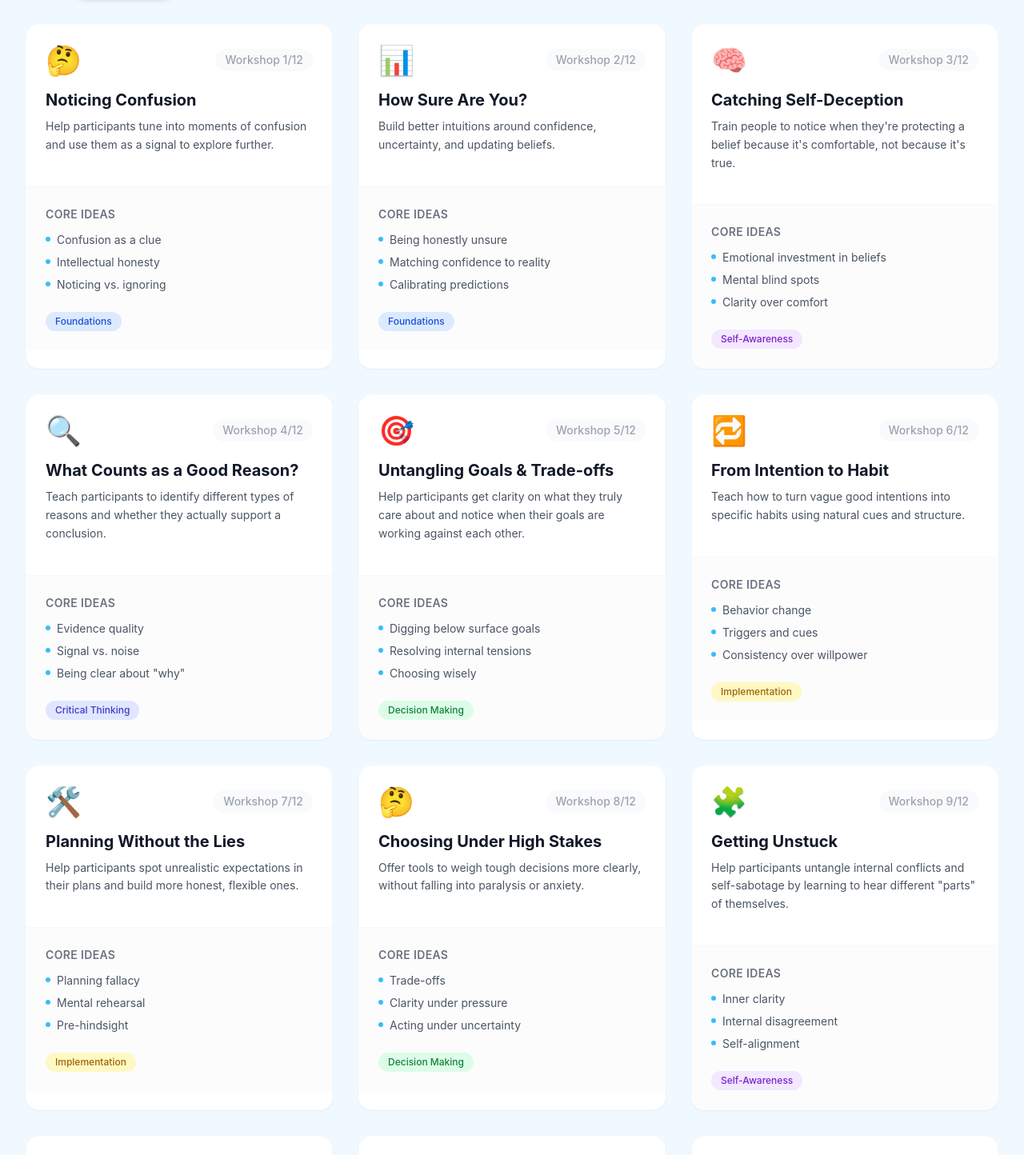
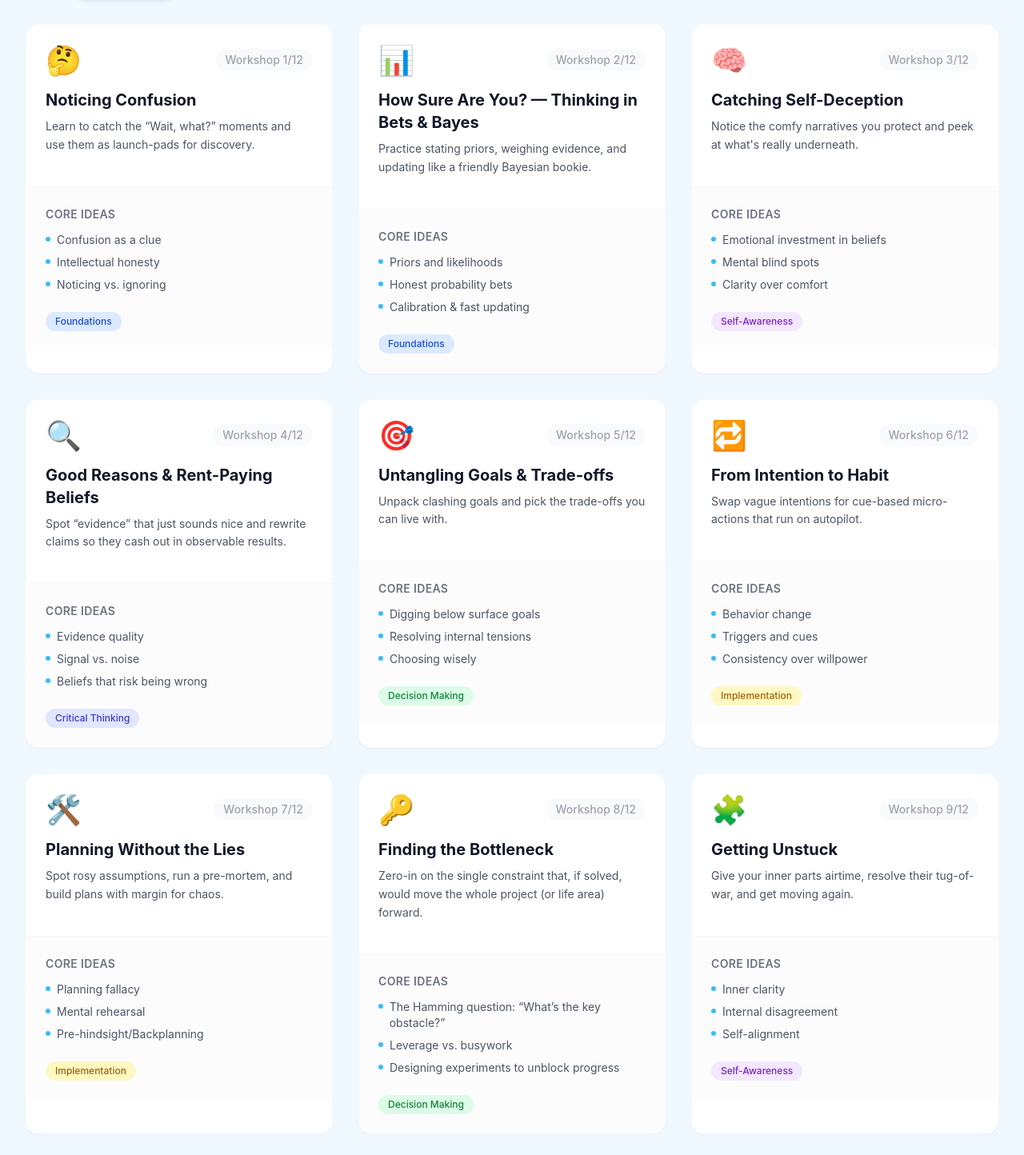
Before and after one commit to rdbcasillas/rationality-course, a Vue app: page /workshops in a window 1280 px wide. Shown: the part 238-1682 px from the top of the page at 80% size. Built offline with nearby package versions, Linux system fonts and the light colour scheme.

Commit message:
updated workshop card content and redirects file added in public folder

```diff
--- a/src/views/Workshops.vue
+++ b/src/views/Workshops.vue
@@ -1,6 +1,8 @@
 <template>
   <div class="max-w-7xl mx-auto px-4 sm:px-6 lg:px-8 py-12">
-    <h1 class="text-3xl md:text-4xl font-bold mb-12 text-center font-display bg-gradient-to-r from-primary-600 to-primary-800 bg-clip-text text-transparent">
+    <h1
+      class="text-3xl md:text-4xl font-bold mb-12 text-center font-display bg-gradient-to-r from-primary-600 to-primary-800 bg-clip-text text-transparent"
+    >
       Workshop Series
     </h1>
 
@@ -13,7 +15,7 @@
             'px-4 py-2 rounded-full text-sm font-medium transition-all duration-300',
             !activeCategory
               ? 'bg-gray-900 text-white shadow-md'
-              : 'bg-gray-100 text-gray-600 hover:bg-gray-200'
+              : 'bg-gray-100 text-gray-600 hover:bg-gray-200',
           ]"
         >
           All Workshops
@@ -26,7 +28,7 @@
             'px-4 py-2 rounded-full text-sm font-medium transition-all duration-300',
             activeCategory === category
               ? getCategoryActiveStyle(category)
-              : getCategoryInactiveStyle(category)
+              : getCategoryInactiveStyle(category),
           ]"
         >
           {{ category }}
@@ -44,20 +46,32 @@
         <!-- Card Header with Emoji and Number -->
         <div class="p-6 border-b border-gray-100/60">
           <div class="flex items-center justify-between mb-4">
-            <span class="text-4xl filter drop-shadow-sm transition-transform duration-300 group-hover:scale-110">{{ workshop.emoji }}</span>
-            <span class="text-sm font-medium text-gray-400 bg-gray-50 px-3 py-1 rounded-full">Workshop {{ workshop.number }}/12</span>
+            <span
+              class="text-4xl filter drop-shadow-sm transition-transform duration-300 group-hover:scale-110"
+              >{{ workshop.emoji }}</span
+            >
+            <span
+              class="text-sm font-medium text-gray-400 bg-gray-50 px-3 py-1 rounded-full"
+              >Workshop {{ workshop.number }}/12</span
+            >
           </div>
-          <h3 class="text-xl font-bold text-gray-900 mb-2 group-hover:text-primary-600 transition-colors duration-300">
+          <h3
+            class="text-xl font-bold text-gray-900 mb-2 group-hover:text-primary-600 transition-colors duration-300"
+          >
             {{ workshop.title }}
           </h3>
-          <p class="text-gray-600 text-sm mb-4 leading-relaxed">{{ workshop.goal }}</p>
+          <p class="text-gray-600 text-sm mb-4 leading-relaxed">
+            {{ workshop.goal }}
+          </p>
         </div>
 
         <!-- Card Content -->
         <div class="p-6 bg-gray-50/50">
           <!-- Core Ideas -->
           <div class="mb-4">
-            <h4 class="text-sm font-semibold text-gray-500 uppercase tracking-wide mb-3">
+            <h4
+              class="text-sm font-semibold text-gray-500 uppercase tracking-wide mb-3"
+            >
               Core Ideas
             </h4>
             <ul class="space-y-2">
@@ -67,7 +81,9 @@
                 class="text-sm text-gray-600 flex items-start animate-slide-up"
                 :style="{ animationDelay: `${idx * 100}ms` }"
               >
-                <span class="inline-block w-1.5 h-1.5 mt-1.5 mr-2 bg-primary-400 rounded-full"></span>
+                <span
+                  class="inline-block w-1.5 h-1.5 mt-1.5 mr-2 bg-primary-400 rounded-full"
+                ></span>
                 {{ idea }}
               </li>
             </ul>
@@ -97,7 +113,7 @@
             <span
               :class="[
                 'px-3 py-1 rounded-full text-xs font-medium transition-colors duration-300',
-                workshop.categoryColor
+                workshop.categoryColor,
               ]"
             >
               {{ workshop.category }}
@@ -113,231 +129,237 @@
 export default {
   data() {
     return {
-      activeCategory: '',
+      activeCategory: "",
       categoryStyles: {
-        'Foundations': {
-          active: 'bg-blue-600 text-white shadow-md',
-          inactive: 'bg-blue-100 text-blue-700 hover:bg-blue-200'
+        Foundations: {
+          active: "bg-blue-600 text-white shadow-md",
+          inactive: "bg-blue-100 text-blue-700 hover:bg-blue-200",
         },
-        'Self-Awareness': {
-          active: 'bg-purple-600 text-white shadow-md',
-          inactive: 'bg-purple-100 text-purple-700 hover:bg-purple-200'
+        "Self-Awareness": {
+          active: "bg-purple-600 text-white shadow-md",
+          inactive: "bg-purple-100 text-purple-700 hover:bg-purple-200",
         },
-        'Critical Thinking': {
-          active: 'bg-indigo-600 text-white shadow-md',
-          inactive: 'bg-indigo-100 text-indigo-700 hover:bg-indigo-200'
+        "Critical Thinking": {
+          active: "bg-indigo-600 text-white shadow-md",
+          inactive: "bg-indigo-100 text-indigo-700 hover:bg-indigo-200",
         },
-        'Decision Making': {
-          active: 'bg-green-600 text-white shadow-md',
-          inactive: 'bg-green-100 text-green-700 hover:bg-green-200'
+        "Decision Making": {
+          active: "bg-green-600 text-white shadow-md",
+          inactive: "bg-green-100 text-green-700 hover:bg-green-200",
         },
-        'Implementation': {
-          active: 'bg-yellow-600 text-white shadow-md',
-          inactive: 'bg-yellow-100 text-yellow-700 hover:bg-yellow-200'
-        }
+        Implementation: {
+          active: "bg-yellow-600 text-white shadow-md",
+          inactive: "bg-yellow-100 text-yellow-700 hover:bg-yellow-200",
+        },
       },
       workshops: [
         {
           number: 1,
-          emoji: '🤔',
-          title: 'Noticing Confusion',
-          subtitle: 'Learning to Notice Uncertainty',
-          goal: 'Help participants tune into moments of confusion and use them as a signal to explore further.',
+          emoji: "🤔",
+          title: "Noticing Confusion",
+          subtitle: "Turn confusion into a trailhead",
+          goal: "Learn to catch the “Wait, what?” moments and use them as launch-pads for discovery.",
           coreIdeas: [
-            'Confusion as a clue',
-            'Intellectual honesty',
-            'Noticing vs. ignoring'
+            "Confusion as a clue",
+            "Intellectual honesty",
+            "Noticing vs. ignoring",
           ],
-          category: 'Foundations',
-          categoryColor: 'bg-blue-100 text-blue-700',
-          slug: 'noticing-uncertainty'
+          category: "Foundations",
+          categoryColor: "bg-blue-100 text-blue-700",
+          slug: "noticing-uncertainty",
         },
         {
           number: 2,
-          emoji: '📊',
-          title: 'How Sure Are You?',
-          subtitle: 'Making Better Guesses About the World',
-          goal: 'Build better intuitions around confidence, uncertainty, and updating beliefs.',
+          emoji: "📊",
+          title: "How Sure Are You? — Thinking in Bets & Bayes",
+          subtitle: "Tuning your inner odds-maker",
+          goal: "Practice stating priors, weighing evidence, and updating like a friendly Bayesian bookie.",
           coreIdeas: [
-            'Being honestly unsure',
-            'Matching confidence to reality',
-            'Calibrating predictions'
+            "Priors and likelihoods",
+            "Honest probability bets",
+            "Calibration & fast updating",
           ],
-          category: 'Foundations',
-          categoryColor: 'bg-blue-100 text-blue-700',
-          slug: 'making-better-guesses'
+          category: "Foundations",
+          categoryColor: "bg-blue-100 text-blue-700",
+          slug: "bets-and-bayes",
         },
         {
           number: 3,
-          emoji: '🧠',
-          title: 'Catching Self-Deception',
-          subtitle: 'Catching Self-Deception',
-          goal: 'Train people to notice when they\'re protecting a belief because it\'s comfortable, not because it\'s true.',
+          emoji: "🧠",
+          title: "Catching Self-Deception",
+          subtitle: "Spotting the stories that fool you",
+          goal: "Notice the comfy narratives you protect and peek at what's really underneath.",
           coreIdeas: [
-            'Emotional investment in beliefs',
-            'Mental blind spots',
-            'Clarity over comfort'
+            "Emotional investment in beliefs",
+            "Mental blind spots",
+            "Clarity over comfort",
           ],
-          category: 'Self-Awareness',
-          categoryColor: 'bg-purple-100 text-purple-700',
-          slug: 'catching-self-deception'
+          category: "Self-Awareness",
+          categoryColor: "bg-purple-100 text-purple-700",
+          slug: "catching-self-deception",
         },
         {
           number: 4,
-          emoji: '🔍',
-          title: 'What Counts as a Good Reason?',
-          subtitle: 'Evaluating Evidence and Arguments',
-          goal: 'Teach participants to identify different types of reasons and whether they actually support a conclusion.',
+          emoji: "🔍",
+          title: "Good Reasons & Rent-Paying Beliefs",
+          subtitle: "Turning arguments into checkable predictions",
+          goal: "Spot “evidence” that just sounds nice and rewrite claims so they cash out in observable results.",
           coreIdeas: [
-            'Evidence quality',
-            'Signal vs. noise',
-            'Being clear about "why"'
+            "Evidence quality",
+            "Signal vs. noise",
+            "Beliefs that risk being wrong",
           ],
-          category: 'Critical Thinking',
-          categoryColor: 'bg-indigo-100 text-indigo-700',
-          slug: 'good-reasons'
+          category: "Critical Thinking",
+          categoryColor: "bg-indigo-100 text-indigo-700",
+          slug: "good-reasons",
         },
         {
           number: 5,
-          emoji: '🎯',
-          title: 'Untangling Goals & Trade-offs',
-          subtitle: 'Untangling Goals and Trade-offs',
-          goal: 'Help participants get clarity on what they truly care about and notice when their goals are working against each other.',
+          emoji: "🎯",
+          title: "Untangling Goals & Trade-offs",
+          subtitle: "Figuring out what you actually want",
+          goal: "Unpack clashing goals and pick the trade-offs you can live with.",
           coreIdeas: [
-            'Digging below surface goals',
-            'Resolving internal tensions',
-            'Choosing wisely'
+            "Digging below surface goals",
+            "Resolving internal tensions",
+            "Choosing wisely",
           ],
-          category: 'Decision Making',
-          categoryColor: 'bg-green-100 text-green-700',
-          slug: 'goals-and-tradeoffs'
+          category: "Decision Making",
+          categoryColor: "bg-green-100 text-green-700",
+          slug: "goals-and-tradeoffs",
         },
         {
           number: 6,
-          emoji: '🔁',
-          title: 'From Intention to Habit',
-          subtitle: 'Designing Tiny Nudges That Stick',
-          goal: 'Teach how to turn vague good intentions into specific habits using natural cues and structure.',
+          emoji: "🔁",
+          title: "From Intention to Habit",
+          subtitle: "Making tiny habits that stick",
+          goal: "Swap vague intentions for cue-based micro-actions that run on autopilot.",
           coreIdeas: [
-            'Behavior change',
-            'Triggers and cues',
-            'Consistency over willpower'
+            "Behavior change",
+            "Triggers and cues",
+            "Consistency over willpower",
           ],
-          category: 'Implementation',
-          categoryColor: 'bg-yellow-100 text-yellow-700',
-          slug: 'habit-formation'
+          category: "Implementation",
+          categoryColor: "bg-yellow-100 text-yellow-700",
+          slug: "habit-formation",
         },
         {
           number: 7,
-          emoji: '🛠️',
-          title: 'Planning Without the Lies',
-          subtitle: 'Seeing the Gaps Before They Hurt',
-          goal: 'Help participants spot unrealistic expectations in their plans and build more honest, flexible ones.',
+          emoji: "🛠️",
+          title: "Planning Without the Lies",
+          subtitle: "Planning that survives reality",
+          goal: "Spot rosy assumptions, run a pre-mortem, and build plans with margin for chaos.",
           coreIdeas: [
-            'Planning fallacy',
-            'Mental rehearsal',
-            'Pre-hindsight'
+            "Planning fallacy",
+            "Mental rehearsal",
+            "Pre-hindsight/Backplanning",
           ],
-          category: 'Implementation',
-          categoryColor: 'bg-yellow-100 text-yellow-700',
-          slug: 'realistic-planning'
+          category: "Implementation",
+          categoryColor: "bg-yellow-100 text-yellow-700",
+          slug: "realistic-planning",
         },
         {
           number: 8,
-          emoji: '🤔',
-          title: 'Choosing Under High Stakes',
-          subtitle: 'Making Clear Decisions Under Pressure',
-          goal: 'Offer tools to weigh tough decisions more clearly, without falling into paralysis or anxiety.',
+          emoji: "🔑",
+          title: "Finding the Bottleneck",
+          subtitle: "Hamming questions for leverage",
+          goal: "Zero-in on the single constraint that, if solved, would move the whole project (or life area) forward.",
           coreIdeas: [
-            'Trade-offs',
-            'Clarity under pressure',
-            'Acting under uncertainty'
+            "The Hamming question: “What’s the key obstacle?”",
+            "Leverage vs. busywork",
+            "Designing experiments to unblock progress",
           ],
-          category: 'Decision Making',
-          categoryColor: 'bg-green-100 text-green-700',
-          slug: 'high-stakes-decisions'
+          category: "Decision Making",
+          categoryColor: "bg-green-100 text-green-700",
+          slug: "finding-bottleneck",
         },
         {
           number: 9,
-          emoji: '🧩',
-          title: 'Getting Unstuck',
-          subtitle: 'Listening to Yourself More Clearly',
-          goal: 'Help participants untangle internal conflicts and self-sabotage by learning to hear different "parts" of themselves.',
+          emoji: "🧩",
+          title: "Getting Unstuck",
+          subtitle: "Listening to the voices inside",
+          goal: "Give your inner parts airtime, resolve their tug-of-war, and get moving again.",
           coreIdeas: [
-            'Inner clarity',
-            'Internal disagreement',
-            'Self-alignment'
+            "Inner clarity",
+            "Internal disagreement",
+            "Self-alignment",
           ],
-          category: 'Self-Awareness',
-          categoryColor: 'bg-purple-100 text-purple-700',
-          slug: 'internal-alignment'
+          category: "Self-Awareness",
+          categoryColor: "bg-purple-100 text-purple-700",
+          slug: "internal-alignment",
         },
         {
           number: 10,
-          emoji: '🗣️',
-          title: 'Arguing Without Breaking Things',
-          subtitle: 'Better Conversations with Disagreement',
-          goal: 'Teach how to disagree productively without getting defensive or derailing the conversation.',
+          emoji: "🗣️",
+          title: "Arguing Without Breaking Things",
+          subtitle: "Disagreeing without the wreckage",
+          goal: "Stay curious under fire and leave conversations smarter than you entered.",
           coreIdeas: [
-            'Listening generously',
-            'Curiosity over correctness',
-            'Navigating tension'
+            "Listening generously",
+            "Curiosity over correctness",
+            "Navigating tension",
           ],
-          category: 'Communication',
-          categoryColor: 'bg-rose-100 text-rose-700',
-          slug: 'productive-disagreement'
+          category: "Communication",
+          categoryColor: "bg-rose-100 text-rose-700",
+          slug: "productive-disagreement",
         },
         {
           number: 11,
-          emoji: '🌱',
-          title: 'Thinking Together',
-          subtitle: 'Building Clarity in Groups',
-          goal: 'Show how rationality becomes stronger when practiced with others—not just alone.',
+          emoji: "🌱",
+          title: "Thinking Together",
+          subtitle: "Thinking better together",
+          goal: "Level-up group brains: surface dissent, share evidence, dodge echo chambers.",
           coreIdeas: [
-            'Collective intelligence',
-            'Reducing groupthink',
-            'Mutual accountability'
+            "Collective intelligence",
+            "Reducing groupthink",
+            "Mutual accountability",
           ],
-          category: 'Communication',
-          categoryColor: 'bg-rose-100 text-rose-700',
-          slug: 'group-rationality'
+          category: "Communication",
+          categoryColor: "bg-rose-100 text-rose-700",
+          slug: "group-rationality",
         },
         {
           number: 12,
-          emoji: '🔄',
-          title: 'Integration & Reflection',
-          subtitle: 'Integrating Rationality into Real Life',
-          goal: 'Help participants reflect on their journey, notice shifts, and design ways to continue growing.',
-          coreIdeas: [
-            'Reflection',
-            'Integration',
-            'Designing for continuity'
-          ],
-          category: 'Integration',
-          categoryColor: 'bg-teal-100 text-teal-700',
-          slug: 'integration'
-        }
-      ]
-    }
+          emoji: "🔄",
+          title: "Integration & Reflection",
+          subtitle: "Weaving it all into life",
+          goal: "Look back, harvest what stuck, and design gentle reminders to keep growing.",
+          coreIdeas: ["Reflection", "Integration", "Designing for continuity"],
+          category: "Integration",
+          categoryColor: "bg-teal-100 text-teal-700",
+          slug: "integration",
+        },
+      ],
+    };
   },
   computed: {
     filteredWorkshops() {
       if (!this.activeCategory) {
         return this.workshops;
       }
-      return this.workshops.filter(workshop => workshop.category === this.activeCategory);
+      return this.workshops.filter(
+        (workshop) => workshop.category === this.activeCategory
+      );
     },
     uniqueCategories() {
-      return [...new Set(this.workshops.map(workshop => workshop.category))].sort();
-    }
+      return [
+        ...new Set(this.workshops.map((workshop) => workshop.category)),
+      ].sort();
+    },
   },
   methods: {
     getCategoryActiveStyle(category) {
-      return this.categoryStyles[category]?.active || 'bg-gray-600 text-white shadow-md';
+      return (
+        this.categoryStyles[category]?.active ||
+        "bg-gray-600 text-white shadow-md"
+      );
     },
     getCategoryInactiveStyle(category) {
-      return this.categoryStyles[category]?.inactive || 'bg-gray-100 text-gray-700 hover:bg-gray-200';
-    }
-  }
-}
+      return (
+        this.categoryStyles[category]?.inactive ||
+        "bg-gray-100 text-gray-700 hover:bg-gray-200"
+      );
+    },
+  },
+};
 </script>
```
Also changed, not shown: 1 other file (tests, documents, lock files or other folders).
